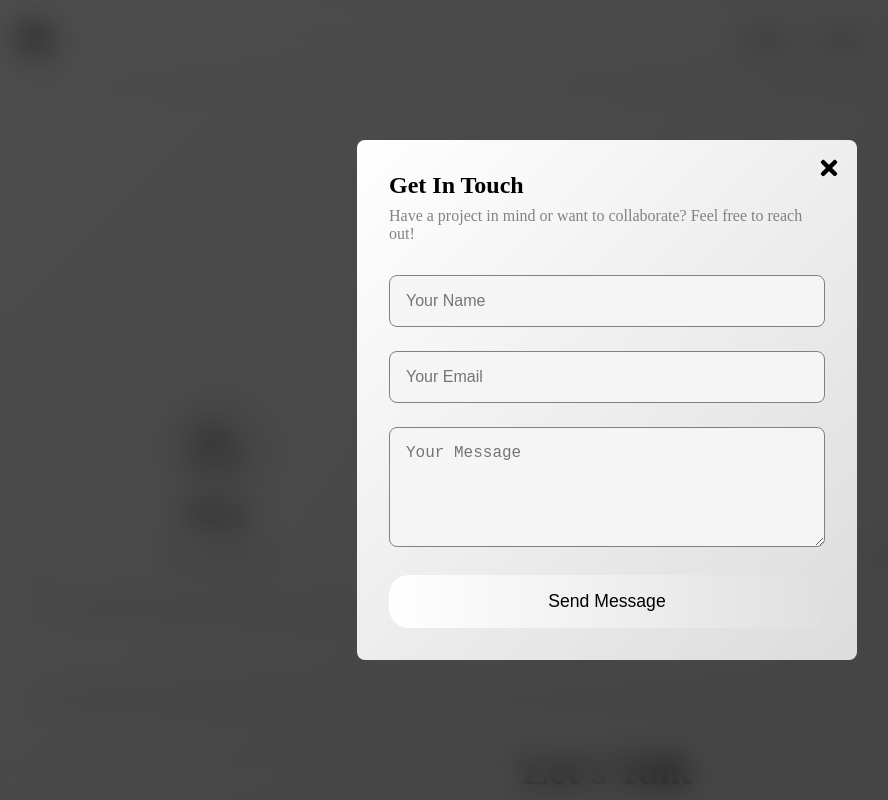
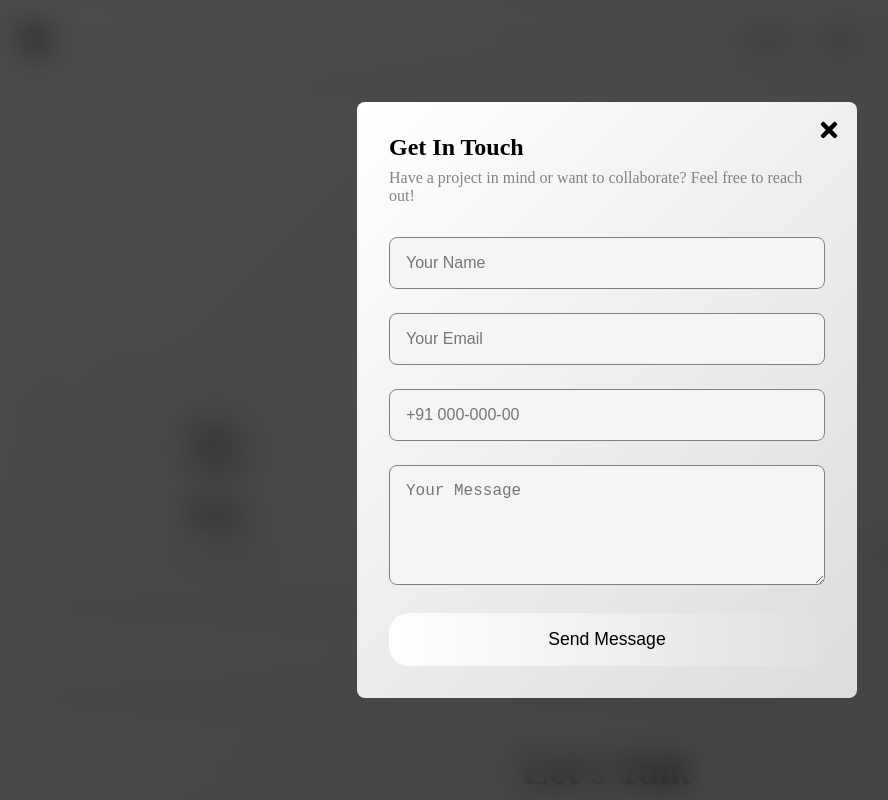
Before and after one commit to Vishal-Devre/portfoliovd, a React (Vite) app: page /contact in a window 1280 px wide. Both pictures are taken after a click on the button "Contact Me →". Shown: the top 800 px of the page, without its empty margins (33-921 px from the left). Built offline with nearby package versions, Linux system fonts and the light colour scheme.

Commit message:
Update Contact.jsx

```diff
--- a/src/components/Contact.jsx
+++ b/src/components/Contact.jsx
@@ -42,10 +42,16 @@ const validateEmail = (email) => {
     return /^[^\s@]+@[^\s@]+\.[^\s@]+$/.test(email);
 };
 
+const validatePhone = (phone) => {
+    // Basic phone validation - allows numbers, +, -, spaces, and parentheses
+    return /^[+]?[\s0-9\-\(\)]*$/.test(phone);
+};
+
 const Contact = ({ darkMode, toggleDarkMode }) => {
     const [formData, setFormData] = useState({
         name: '',
         email: '',
+        phone: '',
         message: ''
     });
     const [submitted, setSubmitted] = useState(false);
@@ -61,8 +67,6 @@ const Contact = ({ darkMode, toggleDarkMode }) => {
         initializeAOS();
     }, []);
 
-    // ... (rest of your existing useEffect hooks and other code remains the same)
-
     const handleChange = (e) => {
         const { name, value } = e.target;
         setFormData(prev => ({ ...prev, [name]: value }));
@@ -77,8 +81,13 @@ const Contact = ({ darkMode, toggleDarkMode }) => {
             return;
         }
 
+        if (formData.phone && !validatePhone(formData.phone)) {
+            setError('Please enter a valid phone number');
+            return;
+        }
+
         if (!formData.name || !formData.message) {
-            setError('Please fill in all fields');
+            setError('Please fill in all required fields');
             return;
         }
 
@@ -95,7 +104,7 @@ const Contact = ({ darkMode, toggleDarkMode }) => {
             if (response.status === 200) {
                 setSubmitStatus('success');
                 setSubmitted(true);
-                setFormData({ name: '', email: '', message: '' });
+                setFormData({ name: '', email: '', phone: '', message: '' });
             } else {
                 throw new Error('Email delivery failed');
             }
@@ -244,6 +253,15 @@ const Contact = ({ darkMode, toggleDarkMode }) => {
                                             />
                                         </div>
                                         <div className="form-group">
+                                            <input
+                                                type="tel"
+                                                name="phone"
+                                                placeholder="+91 000-000-00"
+                                                value={formData.phone}
+                                                onChange={handleChange}
+                                            />
+                                        </div>
+                                        <div className="form-group">
                                             <textarea
                                                 name="message"
                                                 placeholder="Your Message"
```
